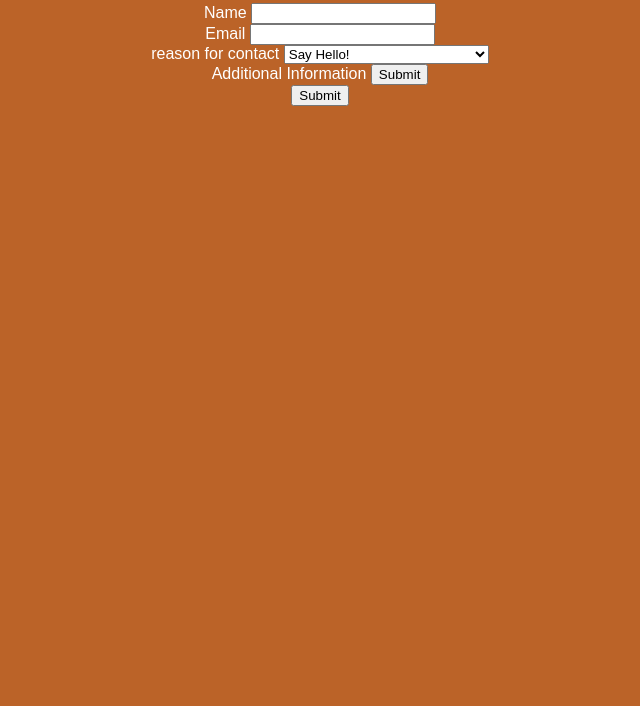
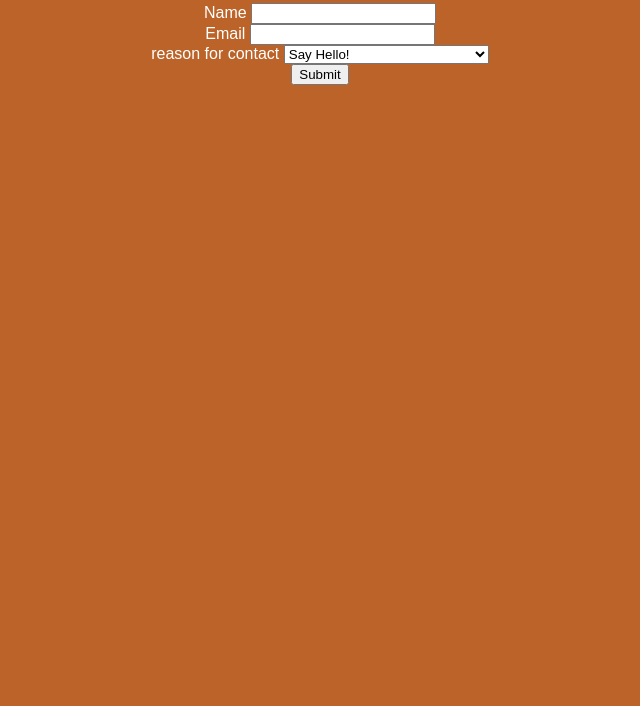
Before and after one commit to corrinre/349final, a plain HTML site: page contact.html in a window 1280 px wide. Shown: the part 94-800 px from the top of the page, without its empty margins (320-960 px from the left). Drawn offline with Linux system fonts and the light colour scheme.

Commit message:
contact extra button fix

```diff
--- a/contact.html
+++ b/contact.html
@@ -29,8 +29,6 @@
                     <option value="Question about me or my skills">Question about me or my skills</option>
                     <option value="Interview Prospect">Interview Prospect</option>
                 </select>
-                <br><label>Additional Information </label>
-                <input type = "submit">
                 <br><input type = "button" value=Submit>
             </section>
     </header>
```
